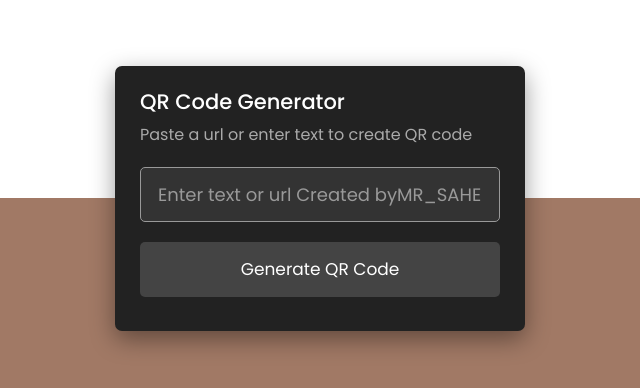
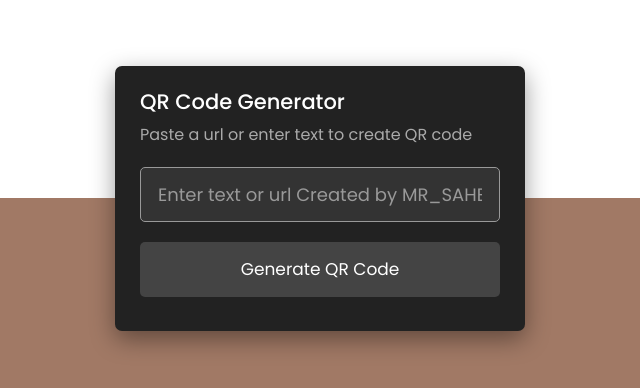
Before and after one commit to MR-SAHEB/test-site, a plain HTML site: page index.html in a window 1280 px wide. Shown: the part 202-590 px from the top of the page, 320-960 px from the left. Drawn offline with Linux system fonts and the light colour scheme.

Commit message:
Update index.html

```diff
--- a/index.html
+++ b/index.html
@@ -13,7 +13,7 @@
       </header>
 
       <div class="form">
-        <input type="text" spellcheck="false" placeholder="Enter text or url Created byMR_SAHEB" />
+        <input type="text" spellcheck="false" placeholder="Enter text or url Created by MR_SAHEB" />
         <button>Generate QR Code</button>
       </div>
 
```
